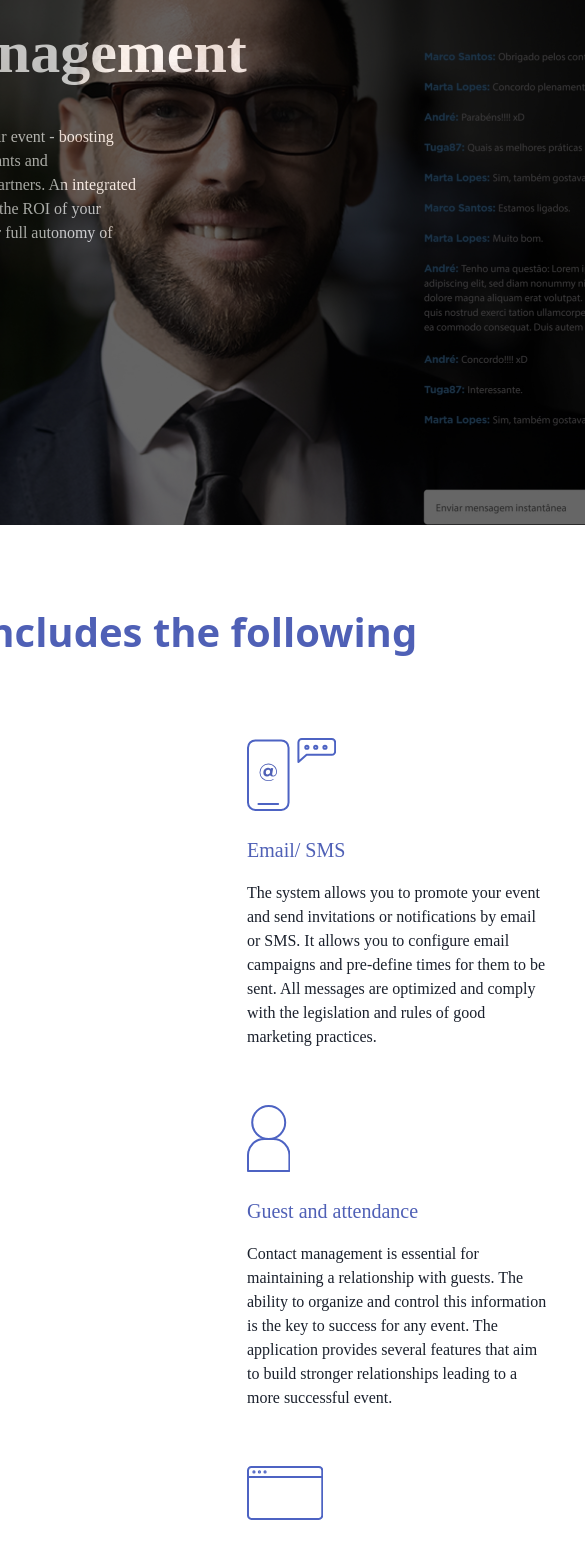
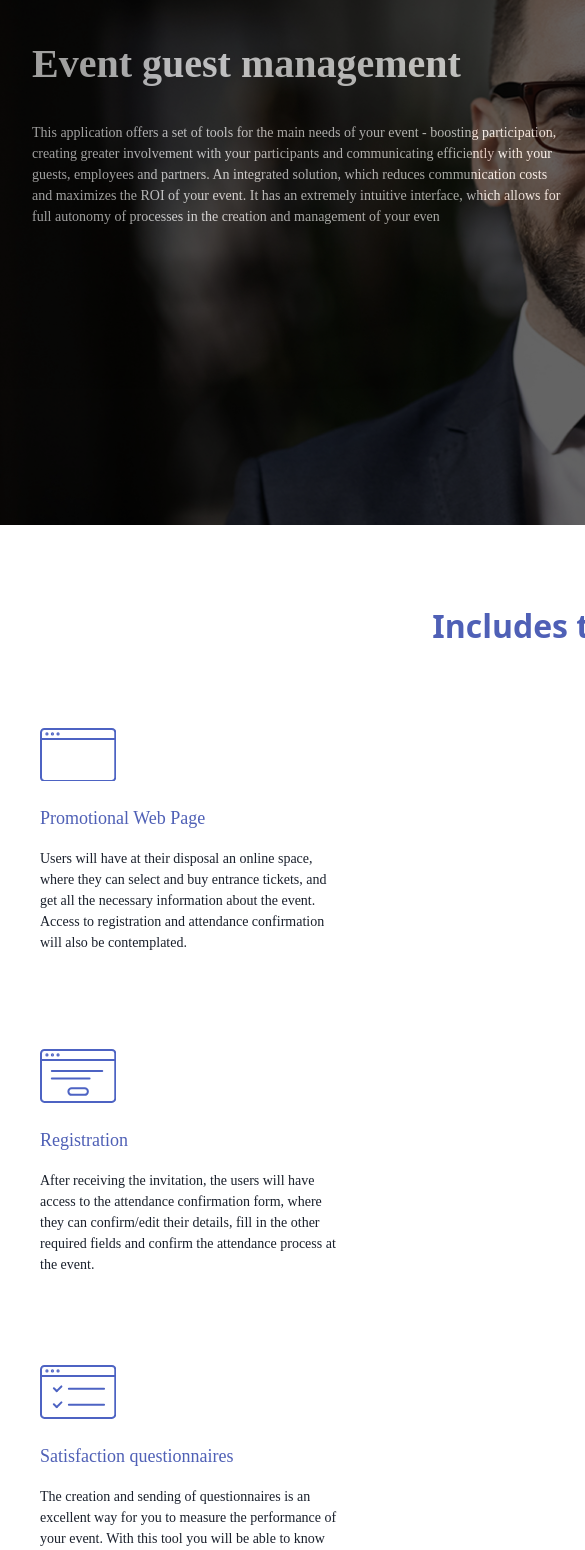
Before and after one commit to luciamvm/page_chakra_ui, a Next.js app: page / in a window 390 px wide. Shown: the part 120-1670 px from the top of the page, 585 px wide, since content can reach past the window. Built offline with nearby package versions, Linux system fonts and the light colour scheme.

Commit message:
trying to do the page responsive

```diff
--- a/pages/index.js
+++ b/pages/index.js
@@ -10,24 +10,26 @@ import Sonae from './components/sonae';
 import Fnac from './components/fnac';
 import Fidelidade from './components/fidelidade';
 import ColoredLine from './components/whiteLine';
+import { useMediaQuery } from '@chakra-ui/media-query';
 
 
 
 
 export default function Home() {
+  const [isNotSmallerScreen] = useMediaQuery('(min-width:600px)');
   return (
-  <Flex justifyContent="center">
+  <Flex justifyContent="center" direction={isNotSmallerScreen ? 'row' : 'column'} p={isNotSmallerScreen ? '0' : '0'}>
     <Box>
-      <Box>
+      <Box w={[10,20,40,60]}>
         <div className="page-container-welcome">
-          <Box bgColor='black' opacity='60%' height='645px' width='1215px'>
+          <Box bgColor='black' opacity='60%' height='645px' width='1215px' w='auto'>
             <div className="logo">
 
-              <Box ml={[4,6,8]} mt={[4,6,8]}>
-                <Image src="./logo.png"/ >
-                <Heading mt={16} mb={8} fontSize="60" fontFamily="Gotham-Bold" color="white">Event guest management</Heading>
+              <Box ml='8' mt={[10,6,8]} >
+                <Image src="./logo.png"/>
+                <Heading mt='16' mb='8' fontSize={[40,50,60]} fontFamily="Gotham-Bold" color="white">Event guest management</Heading>
                 <Box w='45%'>
-                  <Text fontSize="16" fontFamily="Gotham-Book" color='white'>
+                  <Text fontSize={["14", "15", "16"]} fontFamily="Gotham-Book" color='white'>
                     This application offers a set of tools for the main needs
                     of your event - boosting participation, creating greater involvement
                     with your participants and communicating efficiently with your guests,
@@ -38,19 +40,17 @@ export default function Home() {
                   </Text>
                   </Box>
               </Box>
-
-
           </div>
           </Box>
         </div>
 
       </Box>
 
-      <Box>
-        <Heading mt={20} mb={20} align="center" fontSize="40" fontFamily="SegoeUi, Segoe UI" color="#4f60b6">Includes the following</Heading>
+      <Box w={[1220, 1240, 1250]}>
+        <Heading mt={20} mb={20} align="center" fontSize={[32,36,40]}fontFamily="SegoeUi, Segoe UI" color="#4f60b6">Includes the following</Heading>
 
         <Grid templateColumns="repeat(2, 1fr)" gap={6}>
-          <Box w="60%">
+          <Box w='60%'>
               <Box mb={14} ml={10} w={[300, 400, 500]}>
                 <Box mb={6}>
                   <svg xmlns="http://www.w3.org/2000/svg" width="76.28" height="53.913" viewBox="0 0 76.28 53.913" mb={4}>
@@ -62,8 +62,8 @@ export default function Home() {
                   </svg>
                 </Box>
 
-                <Text fontSize="20" fontFamily="Gotham-Bold" color="#4F60B6" mb={4}>Promotional Web Page</Text>
-                <Text fontSize="16" fontFamily="Gotham-Book">
+                <Text fontSize={["18", "19", "20"]} fontFamily="Gotham-Bold" color="#4F60B6" mb={4}>Promotional Web Page</Text>
+                <Text fontSize={["14", "15", "16"]} fontFamily="Gotham-Book">
                   Users will have at their disposal an online space, where they can select and buy entrance tickets,
                   and get all the necessary information about the event. Access to registration and attendance confirmation
                   will also be contemplated.
@@ -86,8 +86,8 @@ export default function Home() {
                 </svg>
               </Box>
 
-              <Text fontSize="20" fontFamily="Gotham-Bold" color="#4F60B6" mb={4}>Email/ SMS</Text>
-              <Text fontSize="16" fontFamily="Gotham-Book">
+              <Text fontSize={["18", "19", "20"]} fontFamily="Gotham-Bold" color="#4F60B6" mb={4}>Email/ SMS</Text>
+              <Text fontSize={["14", "15", "16"]} fontFamily="Gotham-Book">
                 The system allows you to promote your event and send invitations or notifications by email or SMS. It allows you to configure
                 email campaigns and pre-define times for them to be sent.
                 All messages are optimized and comply with the legislation and rules of good marketing practices.
@@ -112,8 +112,8 @@ export default function Home() {
                   </svg>
                 </Box>
 
-                <Text fontSize="20" fontFamily="Gotham-Bold" color="#4F60B6" mb={4}>Registration</Text>
-                <Text fontSize="16" fontFamily="Gotham-Book">
+                <Text fontSize={["18", "19", "20"]} fontFamily="Gotham-Bold" color="#4F60B6" mb={4}>Registration</Text>
+                <Text fontSize={["14", "15", "16"]} fontFamily="Gotham-Book">
                 After receiving the invitation, the users will have access to the attendance confirmation form, where they can confirm/edit their details,
                 fill in the other required fields and confirm the attendance process at the event.
                 </Text>
@@ -129,8 +129,8 @@ export default function Home() {
                   </svg>
                 </Box>
 
-                <Text fontSize="20" fontFamily="Gotham-Bold" color="#4F60B6" mb={4}>Guest and attendance</Text>
-                <Text fontSize="16" fontFamily="Gotham-Book">
+                <Text fontSize={["18", "19", "20"]} fontFamily="Gotham-Bold" color="#4F60B6" mb={4}>Guest and attendance</Text>
+                <Text fontSize={["14", "15", "16"]} fontFamily="Gotham-Book">
                 Contact management is essential for maintaining a relationship with guests. The ability to organize and control this
                 information is the key to success for any event. The application provides several features that aim to build stronger
                 relationships leading to a more successful event.
@@ -159,8 +159,8 @@ export default function Home() {
                 </svg>
               </Box>
 
-              <Text fontSize="20" fontFamily="Gotham-Bold" color="#4F60B6" mb={4}>Satisfaction questionnaires</Text>
-              <Text fontSize="16" fontFamily="Gotham-Book">
+              <Text fontSize={["18", "19", "20"]} fontFamily="Gotham-Bold" color="#4F60B6" mb={4}>Satisfaction questionnaires</Text>
+              <Text fontSize={["14", "15", "16"]} fontFamily="Gotham-Book">
               The creation and sending of questionnaires is an excellent way for you to measure the performance of your event.
               With this tool you will be able to know the best way to accommodate to the needs of your guests and effectively
               communicate the nature and benefits of your event.
@@ -181,8 +181,8 @@ export default function Home() {
 
               </Box>
 
-              <Text fontSize="20" fontFamily="Gotham-Bold" color="#4F60B6" mb={4}>Stats/ Analytics</Text>
-              <Text fontSize="16" fontFamily="Gotham-Book">
+              <Text fontSize={["18", "19", "20"]} fontFamily="Gotham-Bold" color="#4F60B6" mb={4}>Stats/ Analytics</Text>
+              <Text fontSize={["14", "15", "16"]} fontFamily="Gotham-Book">
               It features a secure data infrastructure for a detailed and real-time statistical analysis with several metrics for
               analysis or export, to help improve strategies and provide a better quality of service to the users.
               </Text>
@@ -191,11 +191,11 @@ export default function Home() {
 
         </Grid>
 
-        <Box mb={14}>
+        <Box mb={14} w={[1220, 1240, 1250]}>
           <Heading mt={20} mb={6} align="center" fontSize="40" fontFamily="SegoeUi, Segoe UI" color="#4f60b6">Event guest management images</Heading>
           <Center>
             <Box w={[100, 200, 300]}>
-              <Text fontSize={{ base: "10", md: "12", lg: "16" }} fontFamily="Gotham-Book" mb={4} align="center">
+              <Text fontSize={["14", "15", "16"]} fontFamily="Gotham-Book" mb={4} align="center">
                 Lorem pisum text Lorem pisum text Lorem pisum text.
               </Text>
             </Box>
@@ -204,11 +204,11 @@ export default function Home() {
 
 
 
-        <Box mb={14}>
+        <Box mb={14} w={[1220, 1240, 1250]}>
           <Heading mt={20} mb={6} align="center" fontSize="40" fontFamily="SegoeUi, Segoe UI" color="#4f60b6">Some of the brands that we’ve worked with</Heading>
           <Center>
             <Box mb={12} w={[400, 500, 600]}>
-              <Text fontSize={{ base: "10", md: "12", lg: "16" }} fontFamily="Gotham-Book" mb={4} align="center">
+              <Text fontSize={["14", "15", "16"]} fontFamily="Gotham-Book" mb={4} align="center">
               We have developed numerous challenging projects, all over the years.<br/>
               In our journey we had the privilege of working great brands with wonderful people.
               </Text>
@@ -222,8 +222,8 @@ export default function Home() {
                 </Box>
               </Box>
 
-              <Box w="100%">
-                  <Box w={[200, 300, 400]}>
+              <Box w={['10%', '90%' , "100%"]}>
+                  <Box w={[200, 300, 400]} ml={[6, 8, 0]}>
                     <Fnac/>
                   </Box>
               </Box>
@@ -277,11 +277,11 @@ export default function Home() {
 
         </Box>
 
-        <Box bg="#EAEAEA" w="100%" p={4}>
+        <Box bg="#EAEAEA" w={[1220, 1240, 1250]} p={4}>
           <Heading mt={20} mb={6} align="center" fontSize="40" fontFamily="SegoeUi, Segoe UI" color="#4f60b6">CAN'T FIND WHAT YOU ARE LOOKING FOR?</Heading>
           <Center>
             <Box mb={12} w={[300, 400, 500]}>
-              <Text fontSize={{ base: "10", md: "12", lg: "16" }} fontFamily="Gotham-Book" mb={4} align="center">
+              <Text fontSize={["12", "14", "16"]} fontFamily="Gotham-Book" mb={4} align="center">
               No problem. Custom-Made Is the best way to go! <br/> Just tell us what you need! We love challenges and great ideas.
               </Text>
             </Box>
@@ -296,25 +296,25 @@ export default function Home() {
           </Box>
         </Box>
 
-        <Box bg="#4F60B6" w={[20, 100, 1250]} p={4}>
-          <Grid templateColumns="repeat(5, 1fr)" gap={4}>
-            <Grid templateColumns="repeat(2, 1fr)" gap={6}>
-              <Box w={[20, 100, 200]} mt={10} ml={5}>
+        <Box bg="#4F60B6" w={[1220, 1240,1250]} p={[0,2,4]}>
+          <Grid templateColumns="repeat(5, 1fr)" gap={[2,4,6]}>
+            <Grid templateColumns="repeat(2, 1fr)" gap={[2,4,6]}>
+              <Box w={[80, 140, 200]} mt={10} ml={[2,4,5]}>
                    <Image src="./logo.png"/>
               </Box>
 
-              <Box w={[20, 100, 200]} mt={10}>
-                <a href='https://www.spic.pt'><Text fontSize='13.38' color='white'>www.spic.pt</Text></a><br/>
+              <Box w={[80, 100, 200]} mt={10} >
+                <a href='https://www.spic.pt'><Text fontSize={["11", "12", "13.38"]} color='white'>www.spic.pt</Text></a><br/>
                 <Text fontSize='13.38' color='white'>+351 289 358 326<br/><a href="mailto:test@email.com">info@spic.pt</a></Text>
               </Box>
             </Grid>
 
-              <GridItem colStart={4} colEnd={6}>
+              <GridItem colStart={[2,4,4]} colEnd={6}>
                 <Box mt={10}>
-                <Text color='white' fontSize='13.38'>
-                  Lorem ipsum dolor sit amet, consectetur adipiscing elit.
-                  Phasellus condimentum volutpat lorem a sagittis.
-                </Text>
+                  <Text color='white' fontSize={["11", "12", "13.38"]}>
+                    Lorem ipsum dolor sit amet, consectetur adipiscing elit.
+                    Phasellus condimentum volutpat lorem a sagittis.
+                  </Text>
                 </Box>
                 <Box mt={14}>
                   <Button borderRadius="40px" height="48px" width="200px" bgColor="white">
@@ -338,7 +338,7 @@ export default function Home() {
           <Box mt={25} mb={6}>
               <ColoredLine color="white"/>
           </Box>
-          <Text color="white" fontSize='13.38' fontFamily='Gotham-Book'>@2021 Brand activation by SPIC. All rigths reserved</Text>
+          <Text color="white" fontSize={["11", "12", "13.38"]} fontFamily='Gotham-Book'>@2021 Brand activation by SPIC. All rigths reserved</Text>
         </Box>
 
       </Box>
```
